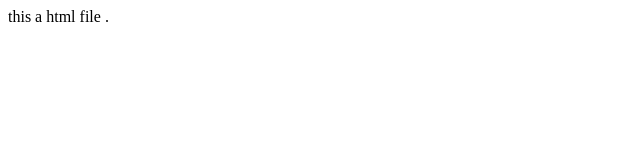
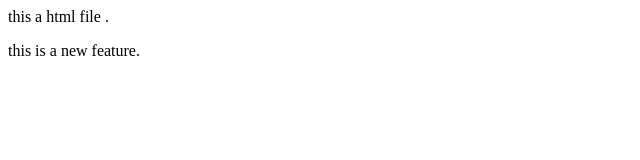
Before and after one commit to akshat7878/LocalRepo, a plain HTML site: page index.html in a window 1280 px wide. Shown: the whole page, without its empty margins (0-640 px from the left). Drawn offline with Linux system fonts and the light colour scheme.

Commit message:
add new to feature

```diff
--- a/index.html
+++ b/index.html
@@ -1 +1,3 @@
 <p>this a html file .</p>
+<p>this is a new feature.
+</p>
```
